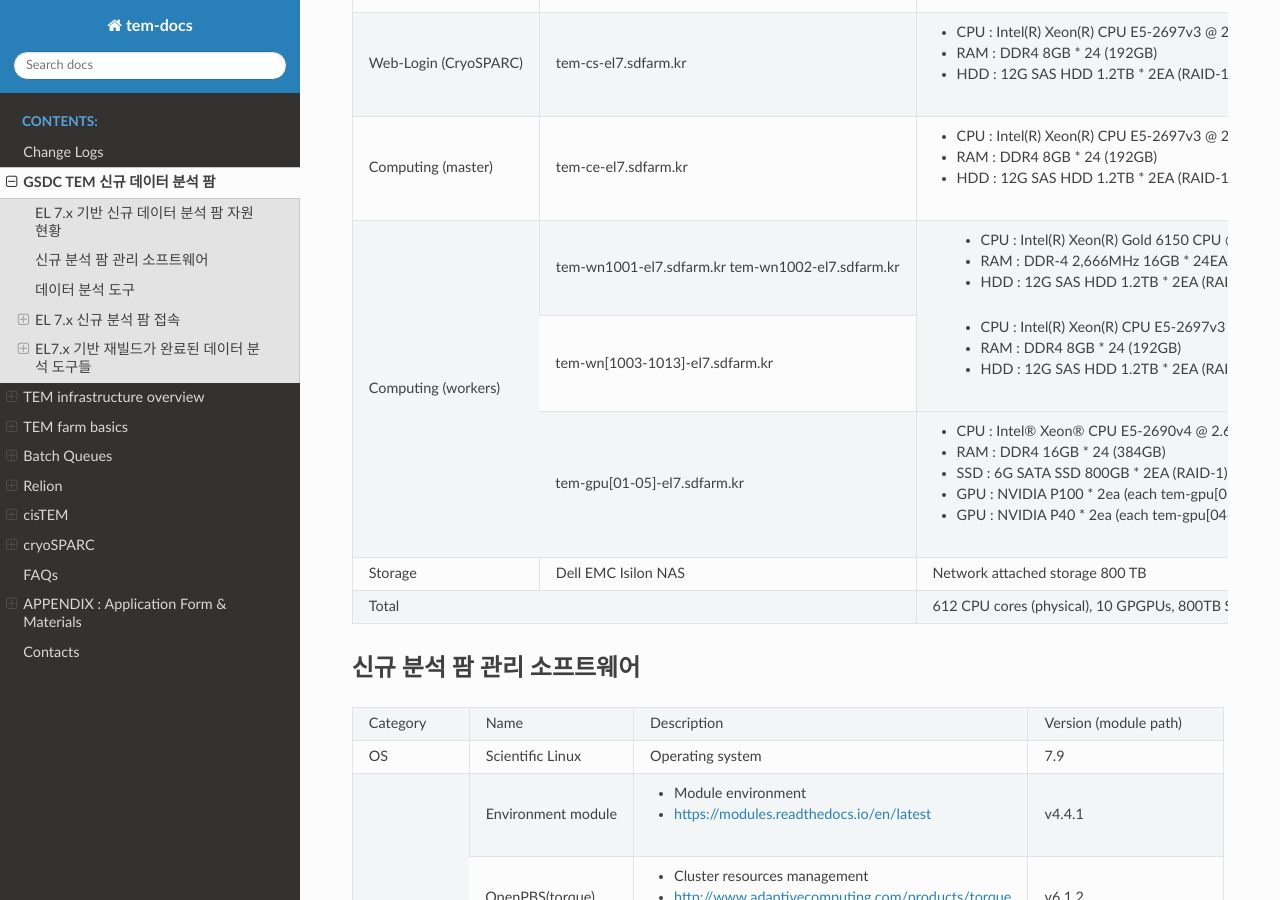
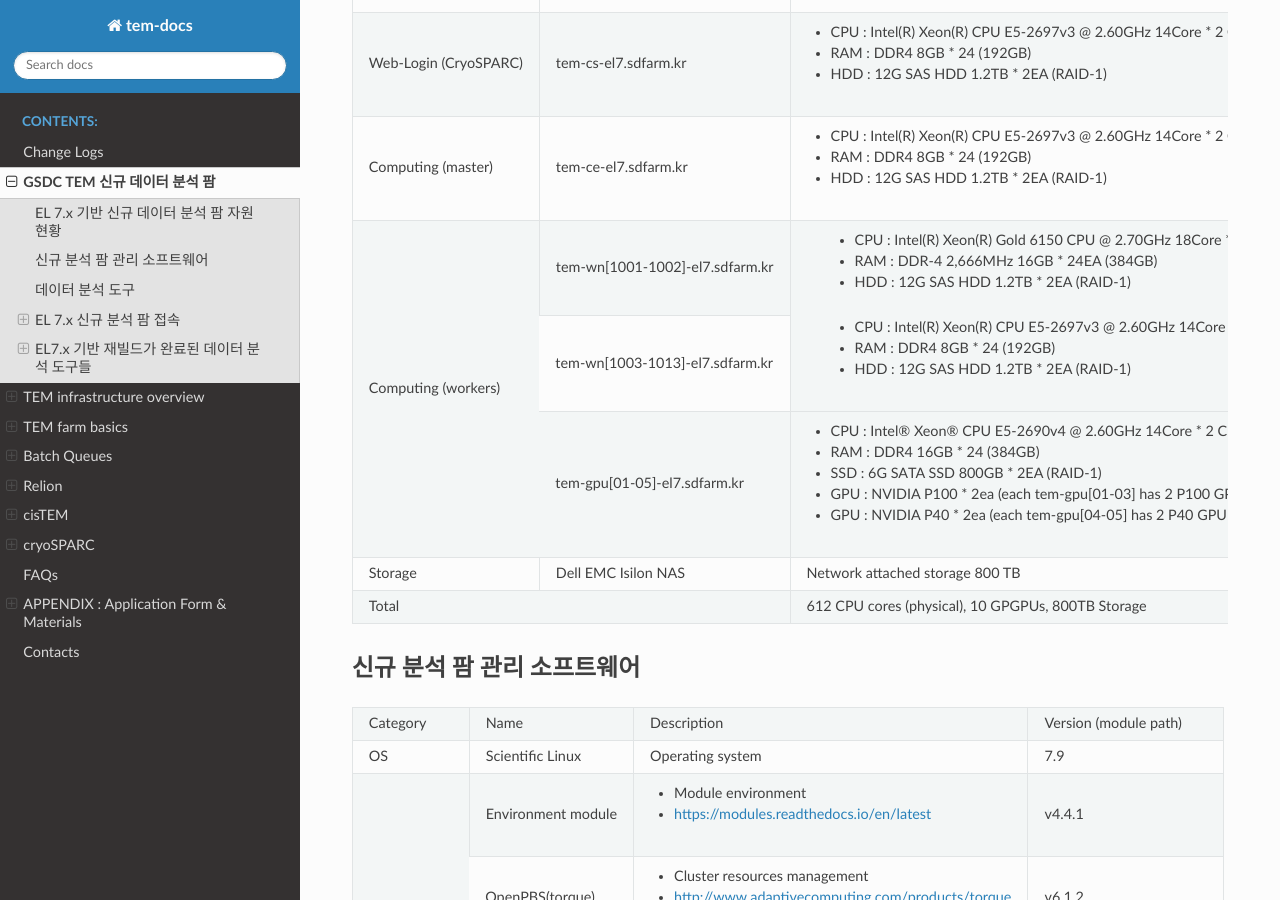
Before and after one commit to junglok/tem-docs, a Sphinx documentation site: the page built from docs/newfarm.rst, in a window 1280 px wide and 900 px high, scrolled down 352 px. Built offline with Sphinx 7.4.7 and the Read the Docs theme 2.0.0, drawn with Linux system fonts in a browser that asks for light colours.

Commit message:
newfarm rst

```diff
--- a/docs/newfarm.rst
+++ b/docs/newfarm.rst
@@ -20,8 +20,8 @@ EL 7.x 기반 신규 데이터 분석 팜 자원 현황
 | (master)     |                                 | - RAM : DDR4 8GB * 24 (192GB)                                             |                 |
 |              |                                 | - HDD : 12G SAS HDD 1.2TB * 2EA (RAID-1)                                  |                 |
 +--------------+---------------------------------+---------------------------------------------------------------------------+-----------------+
-| Computing    | tem-wn1001-el7.sdfarm.kr        | - CPU : Intel(R) Xeon(R) Gold 6150 CPU @ 2.70GHz 18Core * 2 CPUs          | 380 cores       |
-| (workers)    | tem-wn1002-el7.sdfarm.kr        | - RAM : DDR-4 2,666MHz 16GB * 24EA (384GB)                                |                 |
+| Computing    | tem-wn[1001-1002]-el7.sdfarm.kr | - CPU : Intel(R) Xeon(R) Gold 6150 CPU @ 2.70GHz 18Core * 2 CPUs          | 380 cores       |
+| (workers)    |                                 | - RAM : DDR-4 2,666MHz 16GB * 24EA (384GB)                                |                 |
 |              |                                 | - HDD : 12G SAS HDD 1.2TB * 2EA (RAID-1)                                  |                 |
 |              +---------------------------------+---------------------------------------------------------------------------|                 |
 |              | tem-wn[1003-1013]-el7.sdfarm.kr | - CPU : Intel(R) Xeon(R) CPU E5-2697v3 @ 2.60GHz 14Core * 2 CPUs          |                 |
```
